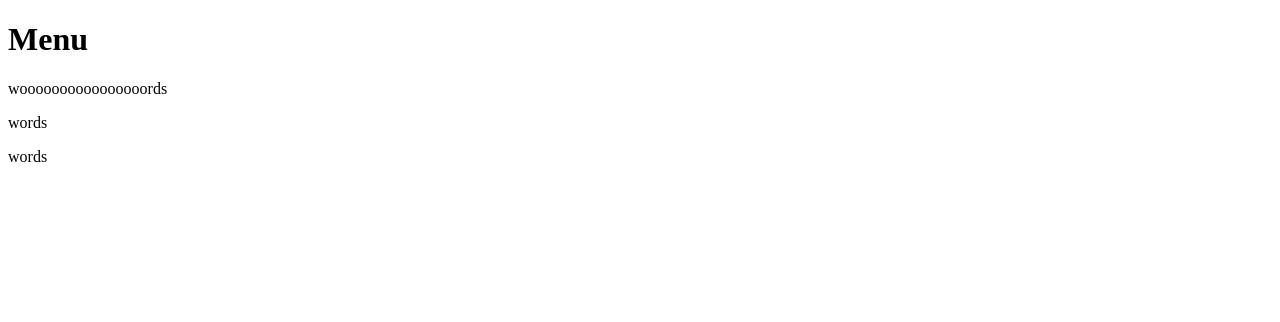
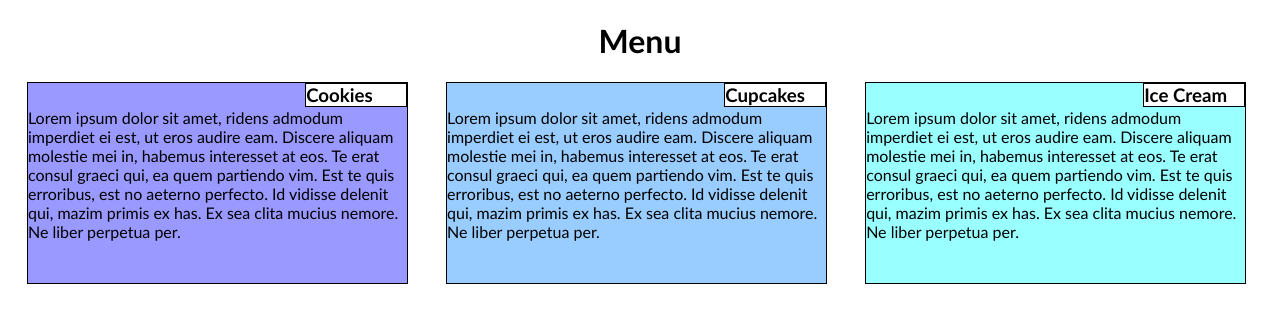
Before and after one commit to mayhersandhu/coursera-test, a plain HTML site: page mod2_assignment/index.html in a window 1280 px wide. Drawn offline with Linux system fonts and the light colour scheme.

Commit message:
Finished website

```diff
--- a/mod2_assignment/index.html
+++ b/mod2_assignment/index.html
@@ -3,13 +3,25 @@
 <head>
 	<title>Module 2 Assignment</title>
 	<link rel="stylesheet" href="mod2.css">
+	<meta name="viewport" content="width=device-width,initial-scale=1"
 </head>
 <body>
 <h1>Menu</h1>
 <div>
-<div class="col-lg-4 col-md-6"><p>woooooooooooooooords</p></div>
-<div class="col-lg-4 col-md-6"><p>words</p></div>
-<div class="col-lg-4 col-md-12"><p>words</p></div>
+<div class="section1 col-lg-4 col-md-6 col-sm-12">
+<div class="heading"><h3>Cookies</h3></div>
+<p>Lorem ipsum dolor sit amet, ridens admodum imperdiet ei est, ut eros audire eam. Discere aliquam molestie mei in, habemus interesset at eos. Te erat consul graeci qui, ea quem partiendo vim. Est te quis erroribus, est no aeterno perfecto. Id vidisse delenit qui, mazim primis ex has. Ex sea clita mucius nemore. Ne liber perpetua per.</p>
+</div>
+
+<div class="section2 col-lg-4 col-md-6 col-sm-12">
+<div class="heading"><h3>Cupcakes</h3></div>
+<p>Lorem ipsum dolor sit amet, ridens admodum imperdiet ei est, ut eros audire eam. Discere aliquam molestie mei in, habemus interesset at eos. Te erat consul graeci qui, ea quem partiendo vim. Est te quis erroribus, est no aeterno perfecto. Id vidisse delenit qui, mazim primis ex has. Ex sea clita mucius nemore. Ne liber perpetua per.</p>
+</div>
+
+<div class="section3 col-lg-4 col-md-12 col-sm-12">
+<div class="heading"><h3>Ice Cream</h3></div>
+<p>Lorem ipsum dolor sit amet, ridens admodum imperdiet ei est, ut eros audire eam. Discere aliquam molestie mei in, habemus interesset at eos. Te erat consul graeci qui, ea quem partiendo vim. Est te quis erroribus, est no aeterno perfecto. Id vidisse delenit qui, mazim primis ex has. Ex sea clita mucius nemore. Ne liber perpetua per.</p>
+</div>
 </div>
 </body>
 </html>
--- a/mod2_assignment/mod2.css
+++ b/mod2_assignment/mod2.css
@@ -1,30 +1,84 @@
 @media (min-width: 992px){
-	.col-lg-4
+	.col-lg-4{
+		float: left;
+		border: 1px solid black;
+	}
 
 .col-lg-4{
-	width: 33.33%;
+	width: 30%;
+	margin-left: 1.5%;
+	margin-right: 1.5%;
 }}
 
 
 @media (min-width: 768px) and (max-width: 991px){
-	.col-md-6, .col-md-12
+	.col-md-6, .col-md-12{
+		float: left;
+		border: 1px solid black;
+	}
 
 .col-md-6{
-	width: 50%;
+	width: 45%;
+	margin-right: 2.25%;
+	margin-left: 2.25%;
+	margin-bottom: 2.5%;
 }
 .col-md-12{
-	width: 100%;
+	width: 95%;
+	margin-left: 2.5%;
+	margin-right: 2.5%;
 }}
 
+@media (max-width: 767px){
+	.col-sm-12{
+		float: left;
+		border: 1px solid black;
+	}
+.col-sm-12{
+	width:90%;
+	padding: 0px;
+	margin-left: 5%;
+	margin-right: 5%;
+	margin-bottom: 5%;
+}
+}
 
+p{
+	width:100%;
+	height: 175px;
+	margin-right: auto;
+	margin-left: auto;
+	font-family: "Trebuchet MS", Helvetica, sans-serif;
+	margin-top: 25px;
+	margin-bottom: 0px;
+}
 
-@media (max-width: 767px){
-	.col-sm-12
+h1{
+	text-align: center;
+	font-family: "Trebuchet MS", Helvetica, sans-serif;
+}
 
-.col-sm-12{
-	width: 100%;
-}}
+.section1{
+	background-color: #9999FF;
+}
 
-.column{
-	background-color: #D8BFD8;
+.section2{
+	background-color: #99CCFF;
 }
+
+.section3{
+	background-color: #99FFFF;
+}
+
+h3{
+	margin: 0px;
+	font-family: "Trebuchet MS", Helvetica, sans-serif;
+
+}
+
+.heading{
+	background-color: white;
+	border:1px solid black;
+	width: 100px;
+	float: right;
+}
```
